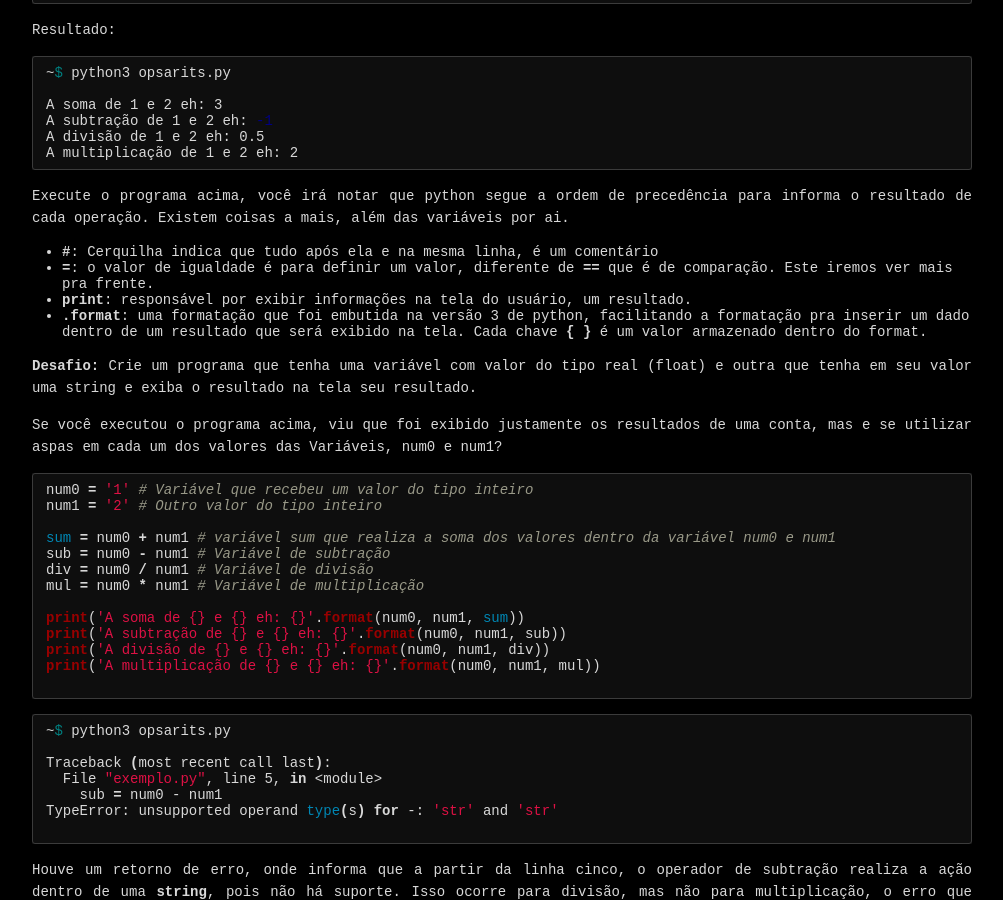
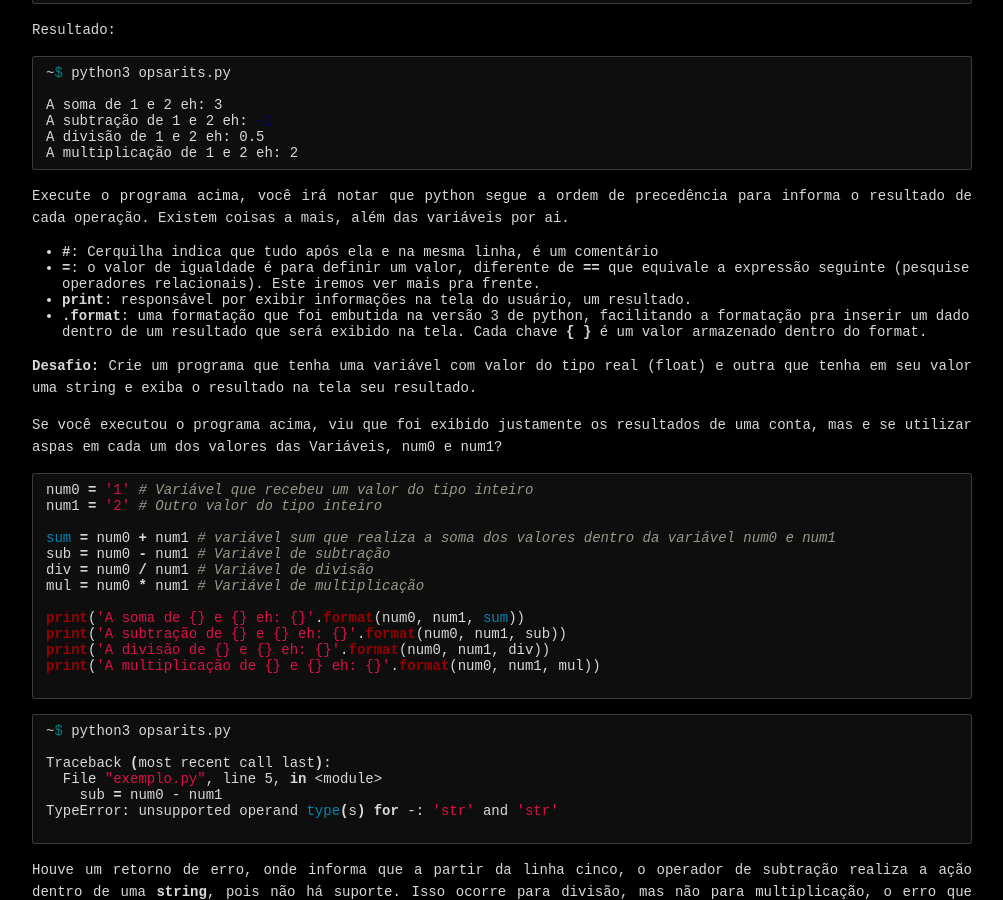
Before and after one commit to Achilles0x01/achilles0x01.github.io, a Jekyll site: the page built from _posts/2019-04-09-python-101-0x01.md, in a window 1280 px wide and 900 px high, scrolled down 1248 px. Shown: the whole window, without its empty margins (138-1141 px from the left). Built offline with Jekyll 4.4.1, drawn with Linux system fonts in a browser that asks for light colours; nearby versions of some CDN libraries; some web fonts are replaced.

Commit message:
Correções

```diff
--- a/_posts/2019-04-09-python-101-0x01.md
+++ b/_posts/2019-04-09-python-101-0x01.md
@@ -60,7 +60,7 @@ A multiplicação de 1 e 2 eh: 2
 Execute o programa acima, você irá notar que python segue a ordem de precedência para informa o resultado de cada operação. Existem coisas a mais, além das variáveis por ai.
 
 * **#**: Cerquilha indica que tudo após ela e na mesma linha, é um comentário
-* **=**: o valor de igualdade é para definir um valor, diferente de **==** que é de comparação. Este iremos ver mais pra frente.
+* **=**: o valor de igualdade é para definir um valor, diferente de **==** que equivale a expressão seguinte (pesquise operadores relacionais). Este iremos ver mais pra frente.
 * **print**: responsável por exibir informações na tela do usuário, um resultado.
 * **.format**: uma formatação que foi embutida na versão 3 de python, facilitando a formatação pra inserir um dado dentro de um resultado que será exibido na tela. Cada chave **{ }** é um valor armazenado dentro do format.
 
```
